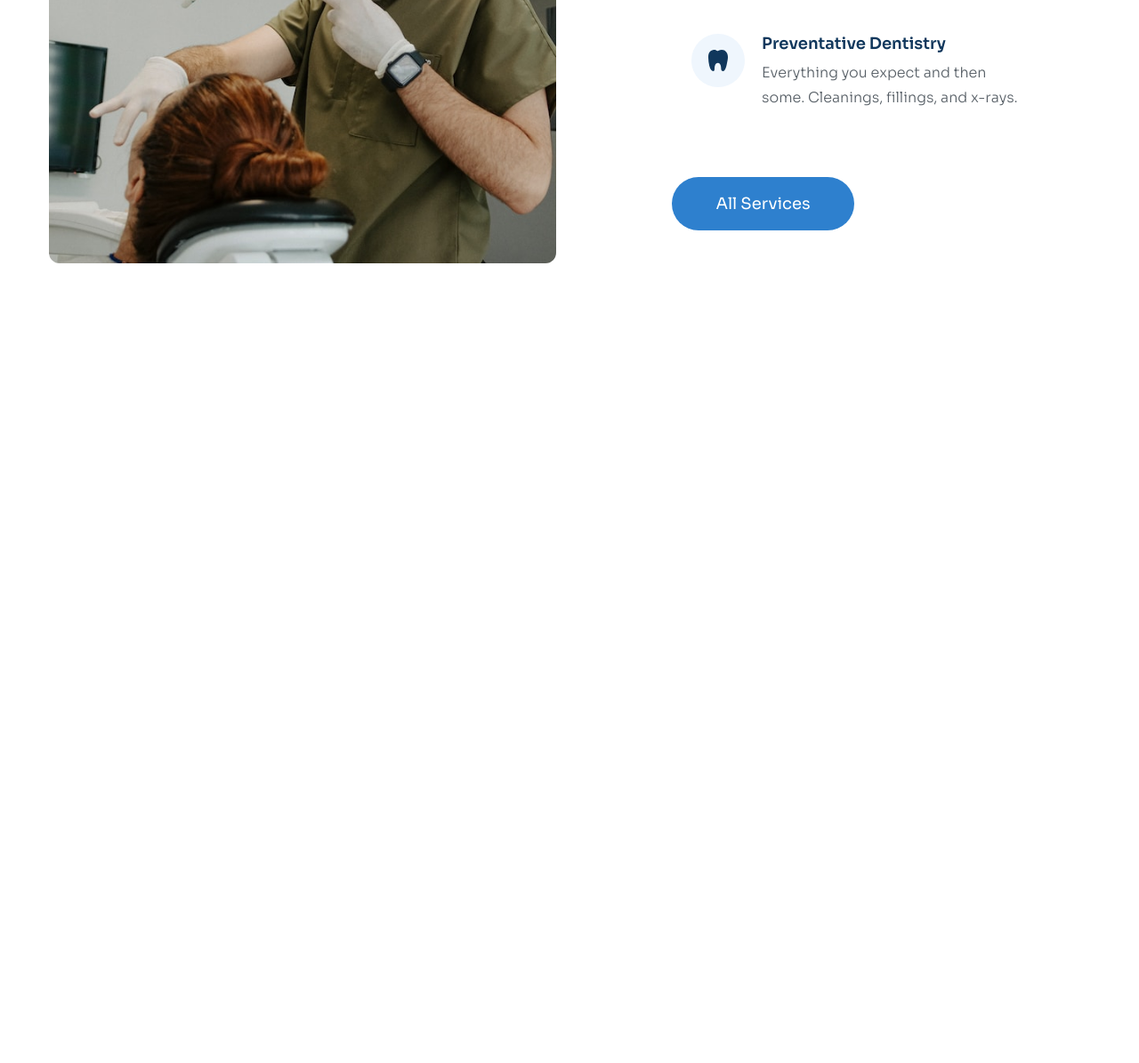
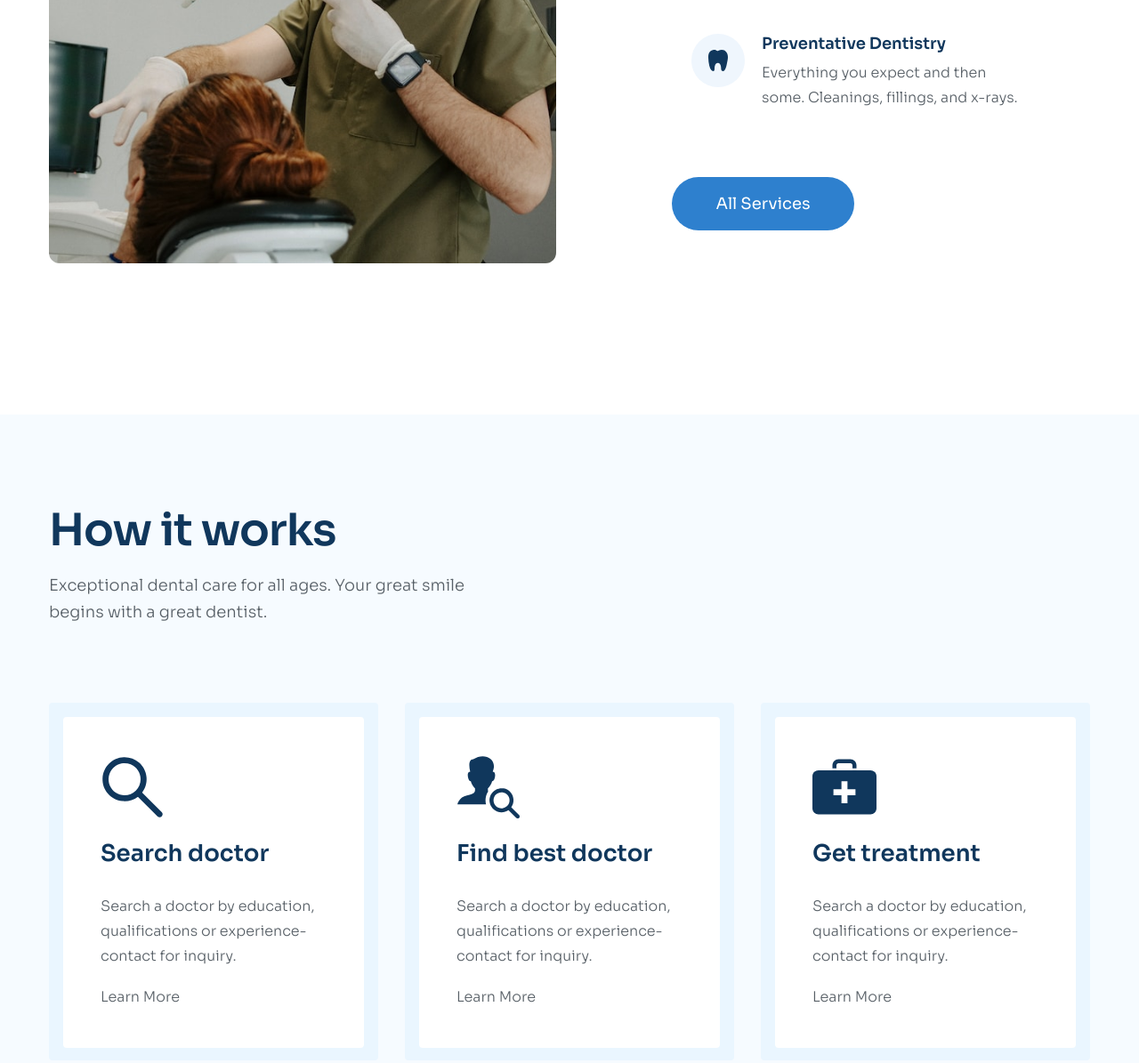
Before and after one commit to NguyenMTan/f8-project-03, a plain HTML site: page index.html in a window 1280 px wide. Shown: the part 1452-2647 px from the top of the page at 89% size. Before the commit the page ends 1748 px from the top, so only its background shows below. Drawn offline with Linux system fonts and the light colour scheme.

Commit message:
how it work

```diff
--- a/assets/css/style.css
+++ b/assets/css/style.css
@@ -297,3 +297,86 @@ a {
 .service__link {
     margin: 55px 0 0 130px;
 }
+
+/* work */
+.work {
+    margin-top: 170px;
+    background: #f6fbff;
+    padding: 100px 0;
+}
+
+.work .heading {
+    color: var(--header-color);
+    font-size: 5rem;
+    font-weight: 600;
+    line-height: 1.2; /* 120% */
+    letter-spacing: -1px;
+}
+
+.work .work-top .desc {
+    margin-top: 18px;
+    max-width: 40%;
+    color: #575f66;
+    font-size: 1.8rem;
+    font-weight: 300;
+    line-height: 1.66; /* 166.667% */
+}
+
+.work-list {
+    height: 418px;
+    margin-top: 70px;
+    display: flex;
+    gap: 30px;
+}
+
+.work-item {
+    height: 402px;
+    background: #eaf6ff;
+    padding: 16px;
+    border-radius: 4px;
+    margin-top: 16px;
+    transition: 0.25s;
+}
+
+.work-item:hover {
+    margin-top: 0;
+    background-color: #2e80ce;
+}
+
+.work-item-content {
+    background: #ffffff;
+    padding: 43px 42px;
+    border-radius: 4px;
+}
+
+.work-item .icon {
+    width: 72px;
+    height: 72px;
+}
+
+.work-item .title {
+    margin-top: 18px;
+    color: var(--header-color);
+    font-size: 2.6rem;
+    font-weight: 600;
+    line-height: 1.38; /* 138.462% */
+}
+
+.work-item .desc {
+    margin: 28px 0 18px;
+    color: #575f66;
+    font-size: 1.6rem;
+    font-weight: 300;
+    line-height: 1.75; /* 175% */
+}
+
+.work-item .link {
+    color: #575f66;
+    font-size: 1.6rem;
+    font-weight: 300;
+    line-height: 1.75; /* 175% */
+}
+
+.work-item:hover .link {
+    color: #2e80ce;
+}
--- a/index.html
+++ b/index.html
@@ -182,6 +182,7 @@
 
         <!-- Main -->
         <main>
+            <!-- service -->
             <section class="service">
                 <div class="container">
                     <div class="service__top">
@@ -307,6 +308,71 @@
                     </div>
                 </div>
             </section>
+
+            <!-- work -->
+            <section class="work">
+                <div class="container">
+                    <div class="work-top">
+                        <h2 class="heading">How it works</h2>
+                        <p class="desc">
+                            Exceptional dental care for all ages. Your great
+                            smile begins with a great dentist.
+                        </p>
+                    </div>
+                    <div class="work-list">
+                        <!-- item 1 -->
+                        <div class="work-item">
+                            <div class="work-item-content">
+                                <img
+                                    src="./assets/icon/Orion_search.svg"
+                                    alt=""
+                                    class="icon"
+                                />
+                                <h3 class="title">Search doctor</h3>
+                                <p class="desc">
+                                    Search a doctor by education, qualifications
+                                    or experience-contact for inquiry.
+                                </p>
+                                <a href="" class="link">Learn More</a>
+                            </div>
+                        </div>
+
+                        <!-- item 2 -->
+                        <div class="work-item">
+                            <div class="work-item-content">
+                                <img
+                                    src="./assets/icon/Orion_find-user.svg"
+                                    alt=""
+                                    class="icon"
+                                />
+                                <h3 class="title">Find best doctor</h3>
+                                <p class="desc">
+                                    Search a doctor by education, qualifications
+                                    or experience-contact for inquiry.
+                                </p>
+                                <a href="" class="link">Learn More</a>
+                            </div>
+                        </div>
+
+                        <!-- item 3 -->
+                        <div class="work-item">
+                            <div class="work-item-content">
+                                <img
+                                    src="./assets/icon/Orion_first-aid-kit.svg"
+                                    alt=""
+                                    class="icon"
+                                />
+                                <h3 class="title">Get treatment</h3>
+                                <p class="desc">
+                                    Search a doctor by education, qualifications
+                                    or experience-contact for inquiry.
+                                </p>
+                                <a href="" class="link">Learn More</a>
+                            </div>
+                        </div>
+                    </div>
+                </div>
+            </section>
         </main>
     </body>
 </html>
```
Also changed, not shown: assets/icon/Orion_find-user.svg (added), assets/icon/Orion_first-aid-kit.svg (added), assets/icon/Orion_search.svg (added).
